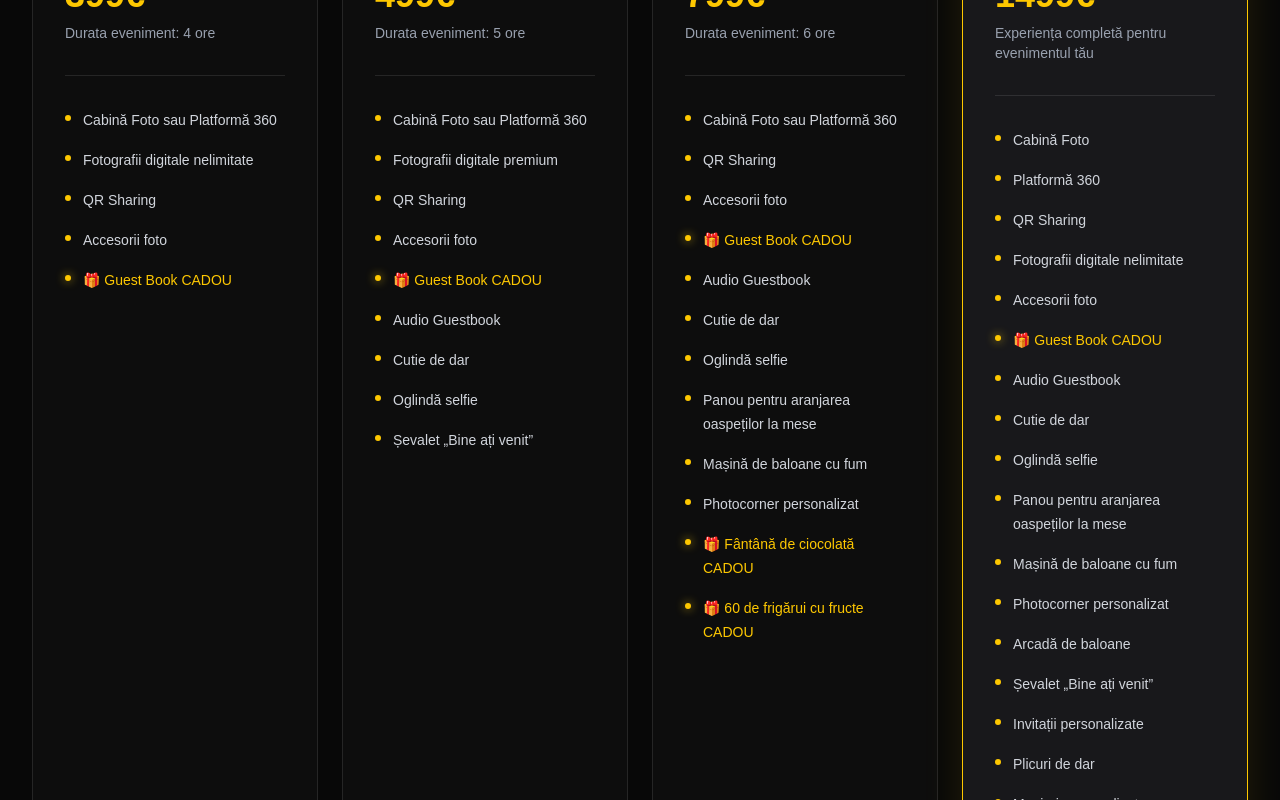
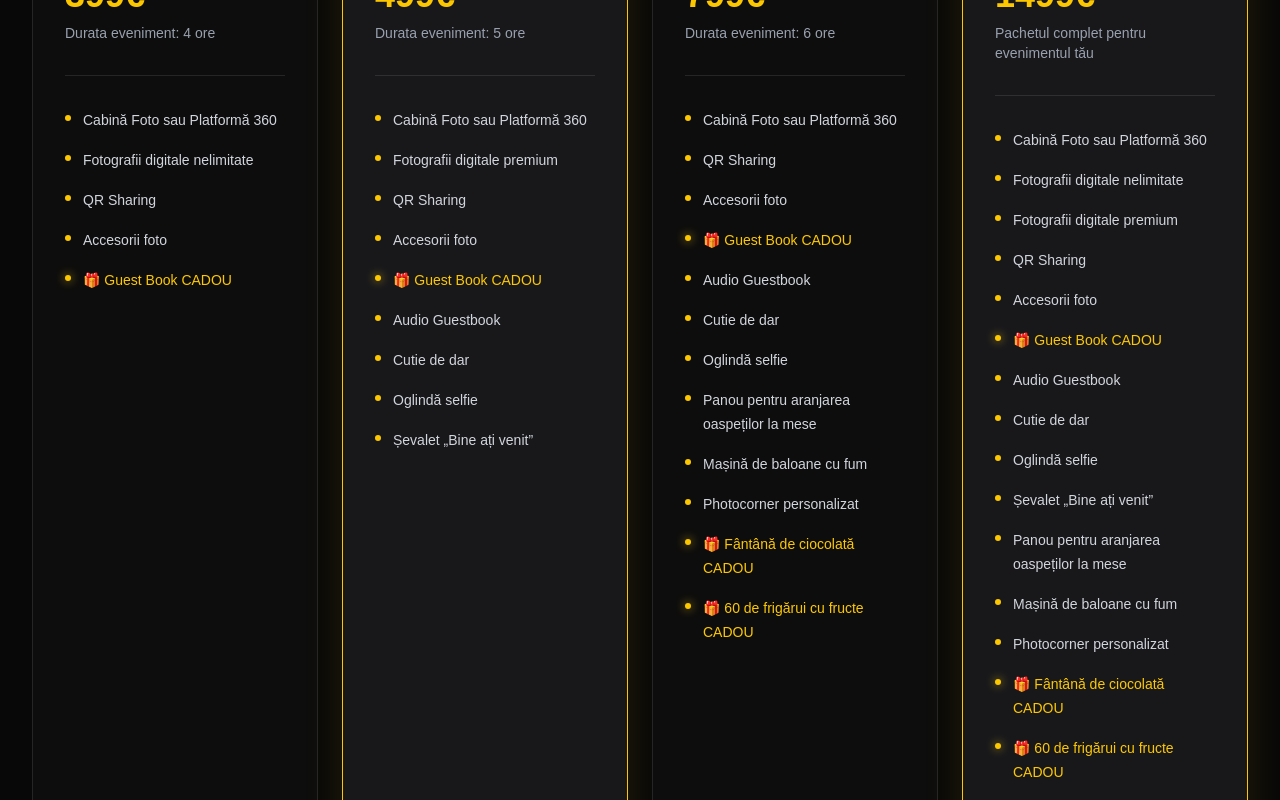
Before and after one commit to Sebi196/sxa-events, a Next.js app: page / in a window 1280 px wide. Shown: the part 1340-2140 px from the top of the page. Built offline with nearby package versions, Linux system fonts and the light colour scheme.

Commit message:
Actualizare pachet All Inclusive

```diff
--- a/app/components/packages/PackagesData.ts
+++ b/app/components/packages/PackagesData.ts
@@ -1,147 +1,253 @@
 export const packages = [
   {
     id: "essentials",
+
     name: "Essentials",
+
     price: "399€",
+
     duration: "Durata eveniment: 4 ore",
+
     featured: false,
+
     services: [
       "Cabină Foto sau Platformă 360",
+
       "Fotografii digitale nelimitate",
+
       "QR Sharing",
+
       "Accesorii foto",
+
       "🎁 Guest Book CADOU",
     ],
+
     button: "Alege Essentials",
   },
+
   {
     id: "premium",
+
     name: "Premium",
+
     price: "499€",
+
     duration: "Durata eveniment: 5 ore",
-    featured: false,
+
+    featured: true,
+
     services: [
       "Cabină Foto sau Platformă 360",
+
       "Fotografii digitale premium",
+
       "QR Sharing",
+
       "Accesorii foto",
+
       "🎁 Guest Book CADOU",
+
       "Audio Guestbook",
+
       "Cutie de dar",
+
       "Oglindă selfie",
+
       "Șevalet „Bine ați venit”",
     ],
+
     button: "Alege Premium",
   },
+
   {
     id: "luxury",
+
     name: "Luxury",
+
     price: "799€",
+
     duration: "Durata eveniment: 6 ore",
+
     featured: false,
+
     services: [
       "Cabină Foto sau Platformă 360",
+
       "QR Sharing",
+
       "Accesorii foto",
+
       "🎁 Guest Book CADOU",
+
       "Audio Guestbook",
+
       "Cutie de dar",
+
       "Oglindă selfie",
+
       "Panou pentru aranjarea oaspeților la mese",
+
       "Mașină de baloane cu fum",
+
       "Photocorner personalizat",
+
       "🎁 Fântână de ciocolată CADOU",
+
       "🎁 60 de frigărui cu fructe CADOU",
     ],
+
     button: "Alege Luxury",
   },
+
   {
     id: "all-inclusive",
+
     name: "All Inclusive",
+
     price: "1499€",
-    duration: "Experiența completă pentru evenimentul tău",
+
+    duration: "Pachetul complet pentru evenimentul tău",
+
     featured: true,
+
     services: [
-      "Cabină Foto",
-      "Platformă 360",
+      "Cabină Foto sau Platformă 360",
+
+      "Fotografii digitale nelimitate",
+
+      "Fotografii digitale premium",
+
       "QR Sharing",
-      "Fotografii digitale nelimitate",
+
       "Accesorii foto",
+
       "🎁 Guest Book CADOU",
+
       "Audio Guestbook",
+
       "Cutie de dar",
+
       "Oglindă selfie",
+
+      "Șevalet „Bine ați venit”",
+
       "Panou pentru aranjarea oaspeților la mese",
+
       "Mașină de baloane cu fum",
+
       "Photocorner personalizat",
-      "Arcadă de baloane",
-      "Șevalet „Bine ați venit”",
-      "Invitații personalizate",
-      "Plicuri de dar",
-      "Meniuri personalizate",
+
       "🎁 Fântână de ciocolată CADOU",
+
       "🎁 60 de frigărui cu fructe CADOU",
     ],
+
     button: "Alege All Inclusive",
   },
+
   {
     id: "papetarie",
+
     name: "Pachet Papetărie",
+
     price: "Personalizat",
+
     duration: "Tot ce ai nevoie pentru papetăria evenimentului",
+
     featured: false,
+
     services: [
       "Invitații fizice",
+
       "Invitație online — CADOU",
+
       "Plicuri de dar",
+
       "Meniuri personalizate",
     ],
+
     button: "Cere ofertă",
   },
+
   {
     id: "botez",
+
     name: "Pachet Botez",
+
     price: "De la 499 €",
+
     duration: "Cabină Foto sau Platformă 360 · 5 ore",
+
     featured: false,
+
     services: [
       "Cabină Foto sau Platformă 360 · 5 ore",
+
       "QR Sharing",
+
       "Guestbook CADOU 🎁",
+
       "Audio Guestbook",
+
       "Photocorner personalizat",
+
       "Arcadă de baloane",
+
       "Panou „Bine ați venit”",
     ],
+
     button: "Alege Botez",
   },
+
   {
     id: "aniversare",
+
     name: "Pachet Aniversare",
+
     price: "De la 399 €",
+
     duration: "Cabină Foto sau Platformă 360 · 4 ore",
+
     featured: false,
+
     services: [
       "Cabină Foto sau Platformă 360 · 4 ore",
+
       "QR Sharing",
+
       "Photocorner",
+
       "Decor cu baloane",
+
       "Oglindă selfie personalizată",
+
       "Guestbook CADOU 🎁",
     ],
+
     button: "Alege Aniversare",
   },
+
   {
     id: "custom",
+
     name: "Custom",
+
+    price: "",
+
     duration: "Alege exact serviciile dorite",
+
     featured: false,
+
     services: [
       "Alege exact serviciile dorite",
+
       "Combină serviciile în funcție de eveniment",
+
       "Pachet adaptat stilului și bugetului tău",
+
       "Ofertă personalizată",
     ],
+
     button: "Creează pachetul tău",
   },
-];
+]
```
